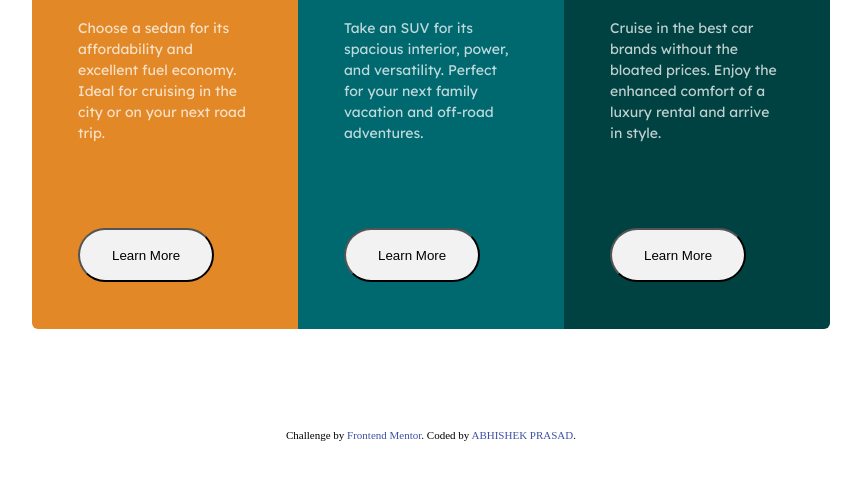
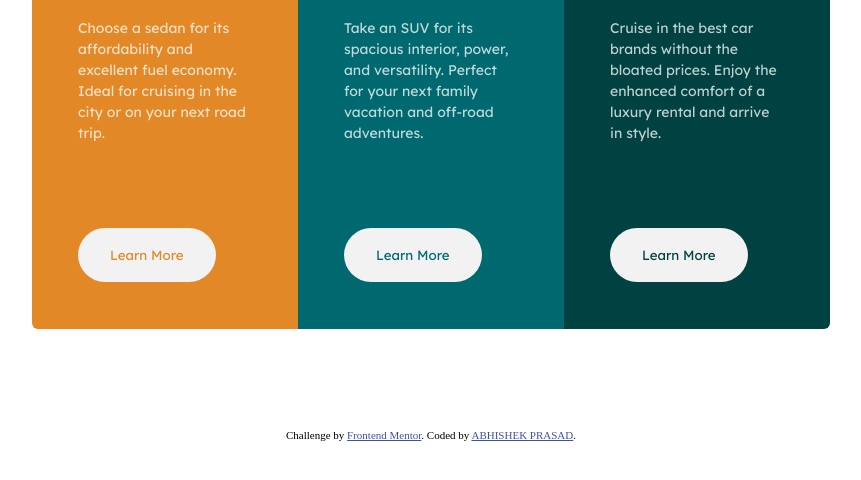
Before and after one commit to abhishek622/3-column-preview-card-component-github.io, a plain HTML site: page index.html in a window 1280 px wide. Shown: the part 298-778 px from the top of the page, without its empty margins (209-1070 px from the left). Drawn offline with Linux system fonts and the light colour scheme.

Commit message:
a to button

```diff
--- a/style.css
+++ b/style.css
@@ -20,6 +20,7 @@
 
 .car__grid {
   box-sizing: border-box;
+  width: 100%;
   border-radius: 0.375rem;
   overflow: hidden;
 }
@@ -63,18 +64,16 @@
   margin-bottom: 1.6875rem;
 }
 
-a {
-  text-decoration: none;
-}
-
 .btn {
+  font-family: 'Lexend Deca', sans-serif;
   padding: 1.0625rem 2rem;
   position: relative;
   display: inline-block;
+  border: none;
   border-radius: 50px;
   cursor: pointer;
   height: 3.375rem;
-  background-color: hsl(0, 0%, 95%);
+  background: hsl(0, 0%, 95%);
   transition: all 300ms ease-in-out;
 }
 
@@ -88,11 +87,7 @@ a {
   .car__grid {
     display: grid;
     grid-template-columns: 1fr 1fr 1fr;
-    /* max-width: 51.875rem; */
   }
-
-  /* .car__item {
-  } */
 
   .car__description {
     margin-bottom: 5.25rem;
@@ -104,26 +99,26 @@ a {
   color: hsl(0, 0%, 95%);
 }
 
-.col1 a {
+.col1 button {
   color: hsl(31, 77%, 52%);
 }
 
-.col1 a:hover {
+.col1 button:hover {
   background-color: hsl(31, 77%, 52%);
 }
 
-.col2 a {
+.col2 button {
   color: hsl(184, 100%, 22%);
 }
 
-.col2 a:hover {
+.col2 button:hover {
   background-color: hsl(184, 100%, 22%);
 }
 
-.col3 a {
+.col3 button {
   color: hsl(179, 100%, 13%);
 }
 
-.col3 a:hover {
+.col3 button:hover {
   background-color: hsl(179, 100%, 13%);
 }
```
